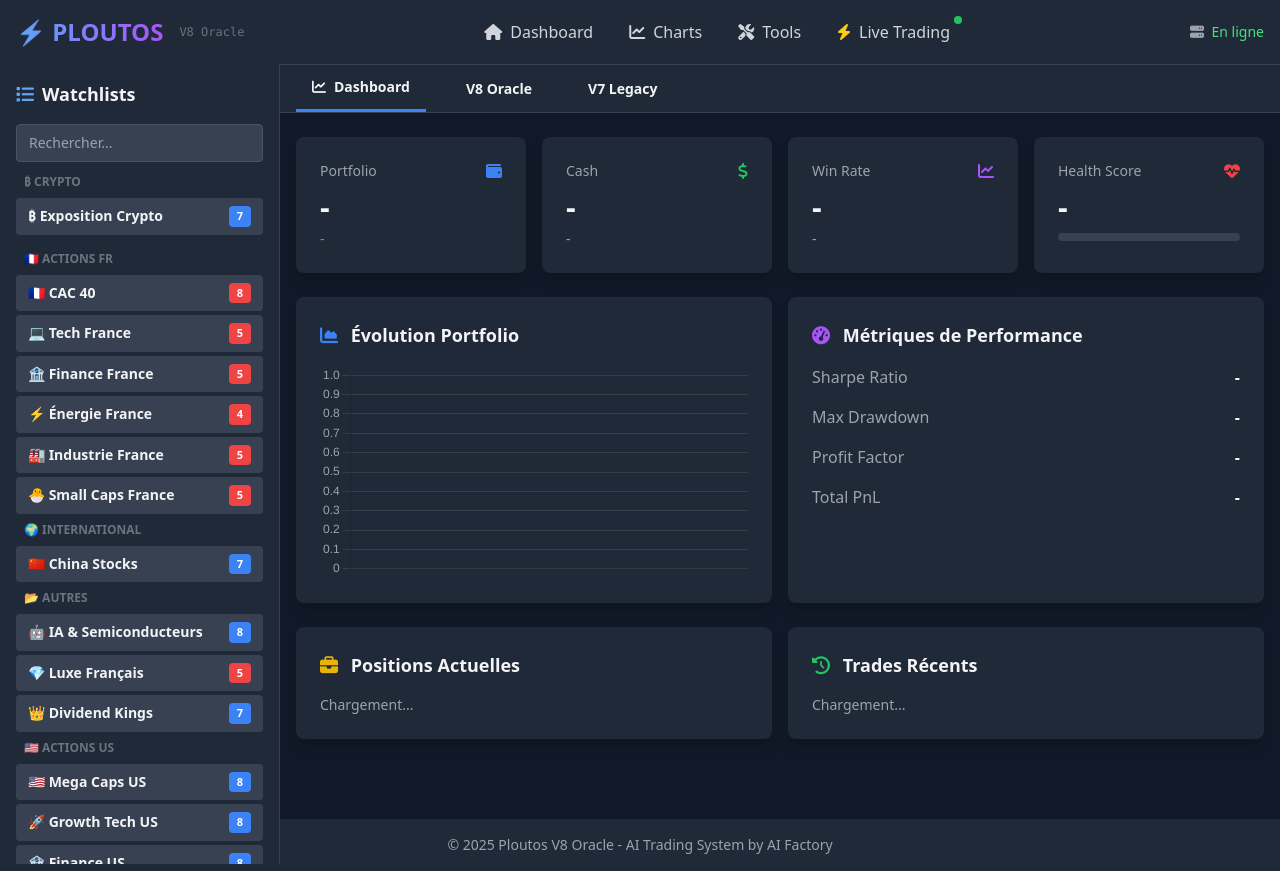
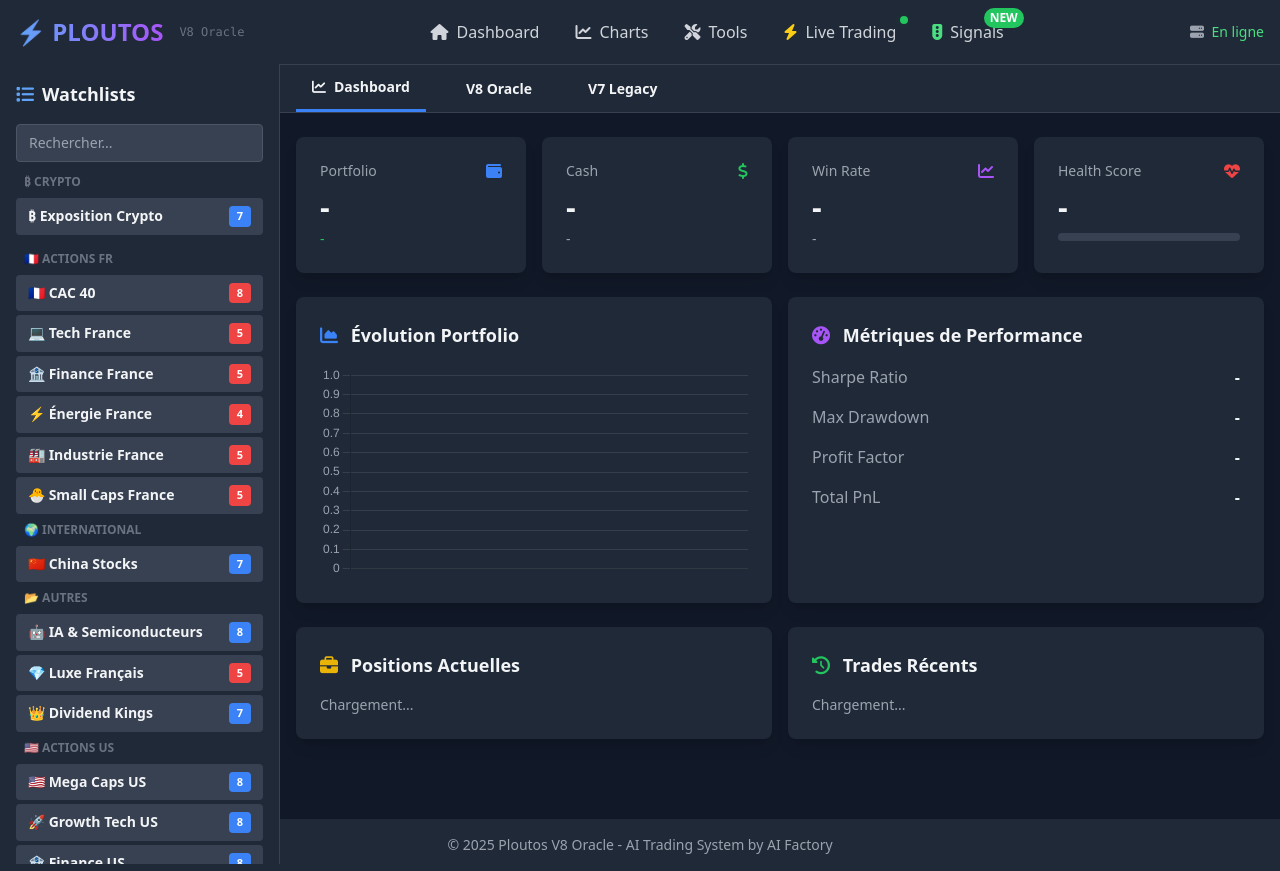
Before and after one commit to Vimif/project_ploutos, a Flask app: page / in a window 1280 px wide. Run offline with Flask 3, Linux system fonts and the light colour scheme; some libraries are stand-ins or nearby versions.

Commit message:
feat: Ajouter lien /signals dans la navigation

```diff
--- a/web/templates/components/nav.html
+++ b/web/templates/components/nav.html
@@ -27,6 +27,10 @@
                         <span class="animate-ping absolute inline-flex h-full w-full rounded-full bg-green-400 opacity-75"></span>
                         <span class="relative inline-flex rounded-full h-2 w-2 bg-green-500"></span>
                     </span>
+                </a>
+                <a href="/signals" class="px-4 py-2 rounded-lg text-gray-300 hover:bg-gray-700 hover:text-white transition relative">
+                    <i class="fas fa-traffic-light text-green-400 mr-2"></i>Signals
+                    <span class="absolute -top-1 -right-1 px-1.5 py-0.5 bg-green-500 text-xs font-bold rounded-full text-white">NEW</span>
                 </a>
             </div>
 
```
